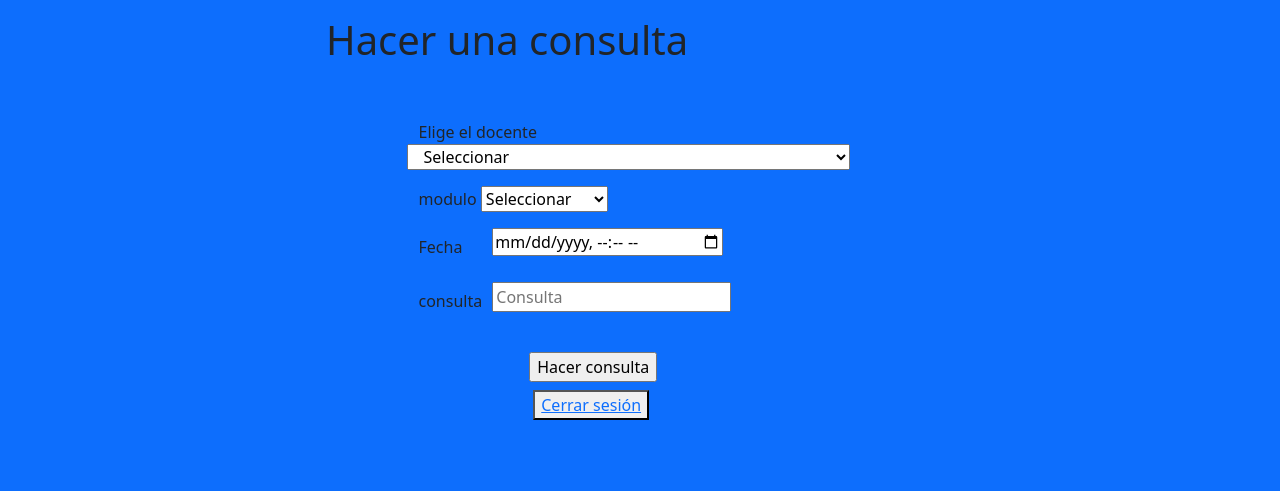
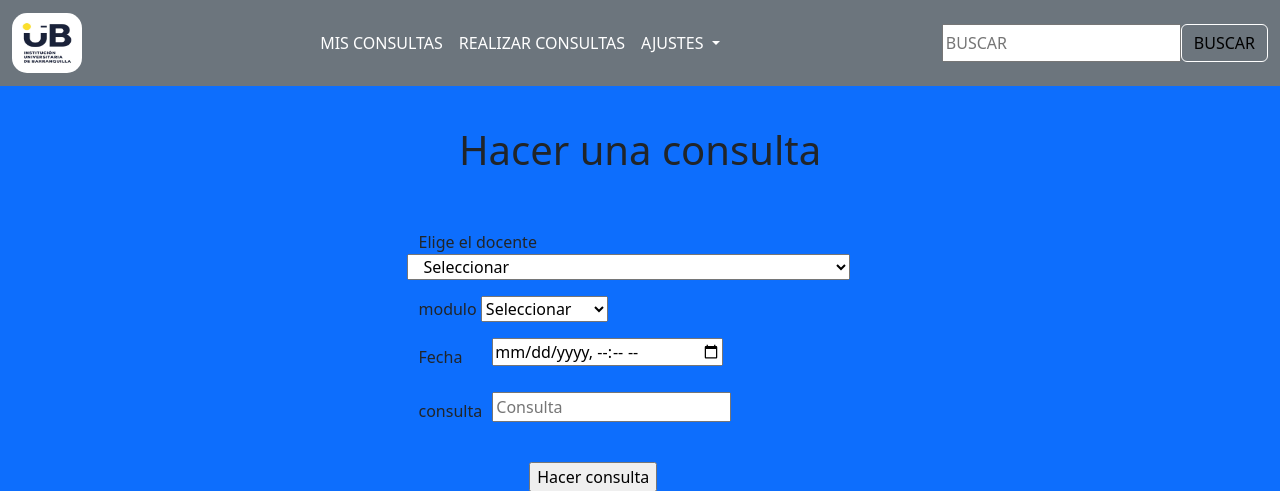
Before and after one commit to marvindominguez/Consultas, a Flask app: page /register_caso in a window 1280 px wide. Shown: the top 491 px of the page. Run offline with Flask 3, Linux system fonts and the light colour scheme; data comes from the database, SQL or seed files in the repository; some libraries are stand-ins or nearby versions.

Commit message:
Beta (1.9.2)

```diff
--- a/app.py
+++ b/app.py
@@ -93,6 +93,11 @@ def register_caso():
 @app.route('/index_est')
 def index_est():
     return render_template('estudiante/index.html')
+
+
+@app.route('/update_profile')
+def update_profile():
+    return render_template('estudiante/update_profile.html')
 
 
 
--- a/templates/estudiante/index.html
+++ b/templates/estudiante/index.html
@@ -59,7 +59,7 @@
               >
             </li>
             <li class="nav-item">
-              <a class="nav-link active" href="{{ url_for('res_cons') }}">REALIZAR CONSULTAS</a>
+              <a class="nav-link active" href="{{ url_for('register_caso') }}">REALIZAR CONSULTAS</a>
             </li>
 
             <li class="nav-item dropdown">
@@ -74,7 +74,7 @@
                 AJUSTES
               </a>
               <ul class="dropdown-menu" aria-labelledby="navbarDropdown">
-                <li><a class="dropdown-item" href="#">CONFIGURACIÓN</a></li>
+                <li><a class="dropdown-item" href="">CONFIGURACIÓN</a></li>
                 <li><a class="dropdown-item" href="/logout">CERRAR SESIÓN</a></li>
 
               </ul>
--- a/templates/estudiante/register.html
+++ b/templates/estudiante/register.html
@@ -10,9 +10,76 @@
     />
   </head>
   <body class="bg-primary">
+    <nav class="navbar navbar-expand-lg navbar-dark bg-secondary">
+      <div class="container-fluid">
+        <a class="navbar-brand" href="#"
+          ><img
+            src="{{ url_for('static', filename='img/logo_iub.jpeg' )}}"
+            alt="logo"
+            style="height: 60px; width: 70px; border-radius:15px"
+        /></a>
+        <button
+          class="navbar-toggler"
+          type="button"
+          data-bs-toggle="collapse"
+          data-bs-target="#navbarSupportedContent"
+          aria-controls="navbarSupportedContent"
+          aria-expanded="false"
+          aria-label="Toggle navigation"
+        >
+          <span class="navbar-toggler-icon"></span>
+        </button>
+        <div class="collapse navbar-collapse" id="navbarSupportedContent">
+          <ul class="navbar-nav ms-auto mb-2 mb-lg-0">
+            <li class="nav-item">
+              <a class="nav-link active" aria-current="page" href="#"
+                >MIS CONSULTAS</a
+              >
+            </li>
+            <li class="nav-item">
+              <a class="nav-link active" href="{{ url_for('register_caso') }}">REALIZAR CONSULTAS</a>
+            </li>
+
+            <li class="nav-item dropdown">
+              <a
+                class="nav-link dropdown-toggle active"
+                href="#"
+                id="navbarDropdown"
+                role="button"
+                data-bs-toggle="dropdown"
+                aria-expanded="false"
+              >
+                AJUSTES
+              </a>
+              <ul class="dropdown-menu" aria-labelledby="navbarDropdown">
+                <li><a class="dropdown-item" href="#">CONFIGURACIÓN</a></li>
+                <li><a class="dropdown-item" href="/logout">CERRAR SESIÓN</a></li>
+
+              </ul>
+            </li>
+          </ul>
+          <form class="d-flex ms-auto">
+            <input
+              class="d-flex ms-auto"
+              type="search"
+              placeholder="BUSCAR"
+              aria-label="Search"
+            />
+            <button
+              class="btn btn-outline-success"
+              type="submit"
+              style="color: black; border-color: white"
+            >
+              BUSCAR
+            </button>
+          </form>
+        </div>
+      </div>
+    </nav>
+    <br>
     <div class="row justify-content-center">
       <div class="col-md-6 pt-3">
-        <h1>Hacer una consulta</h1>
+        <center><h1>Hacer una consulta</h1></center>
       </div>
     </div>
 
```
Also changed, not shown: templates/estudiante/update_profile.html (added, +11 -0 lines).
